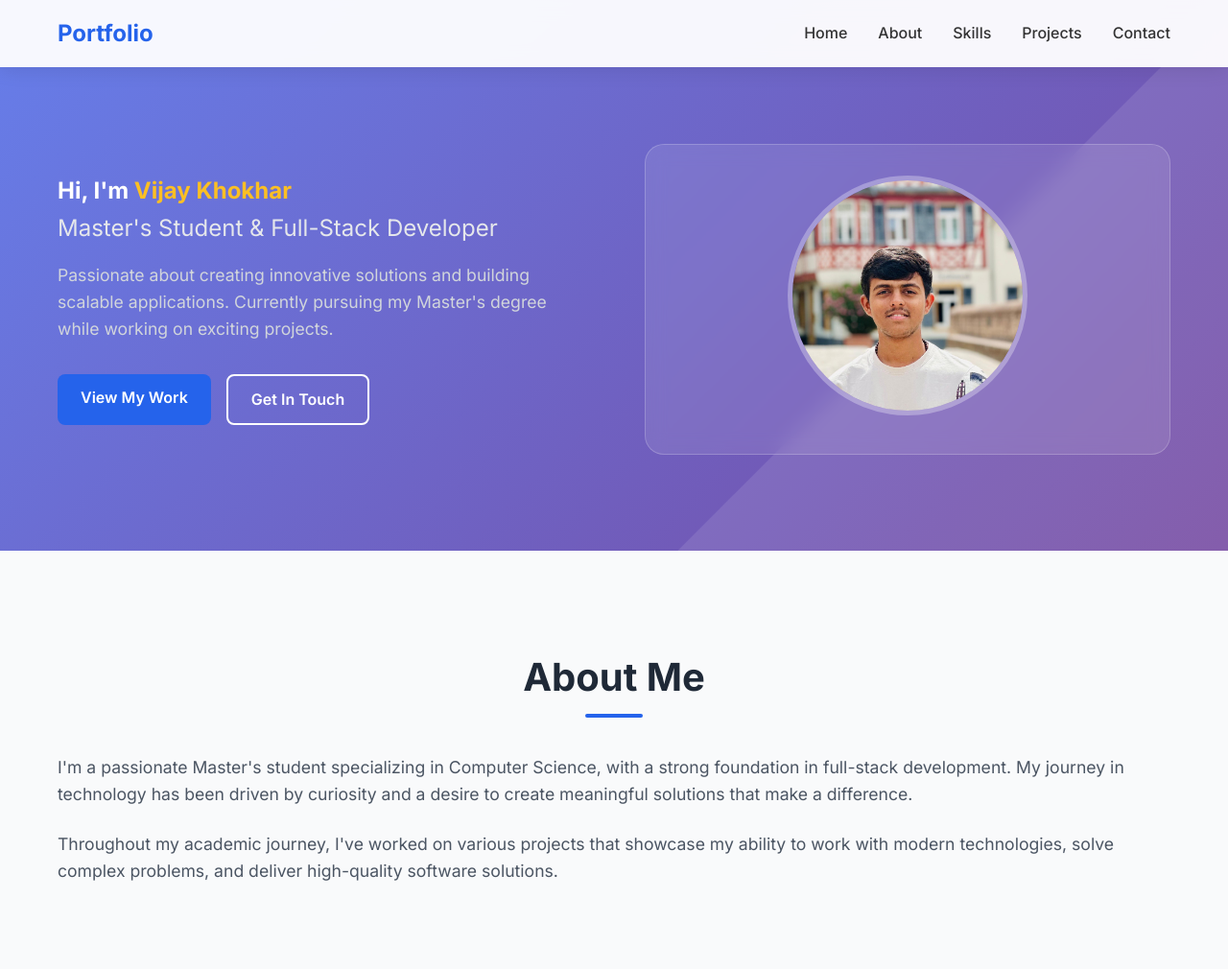
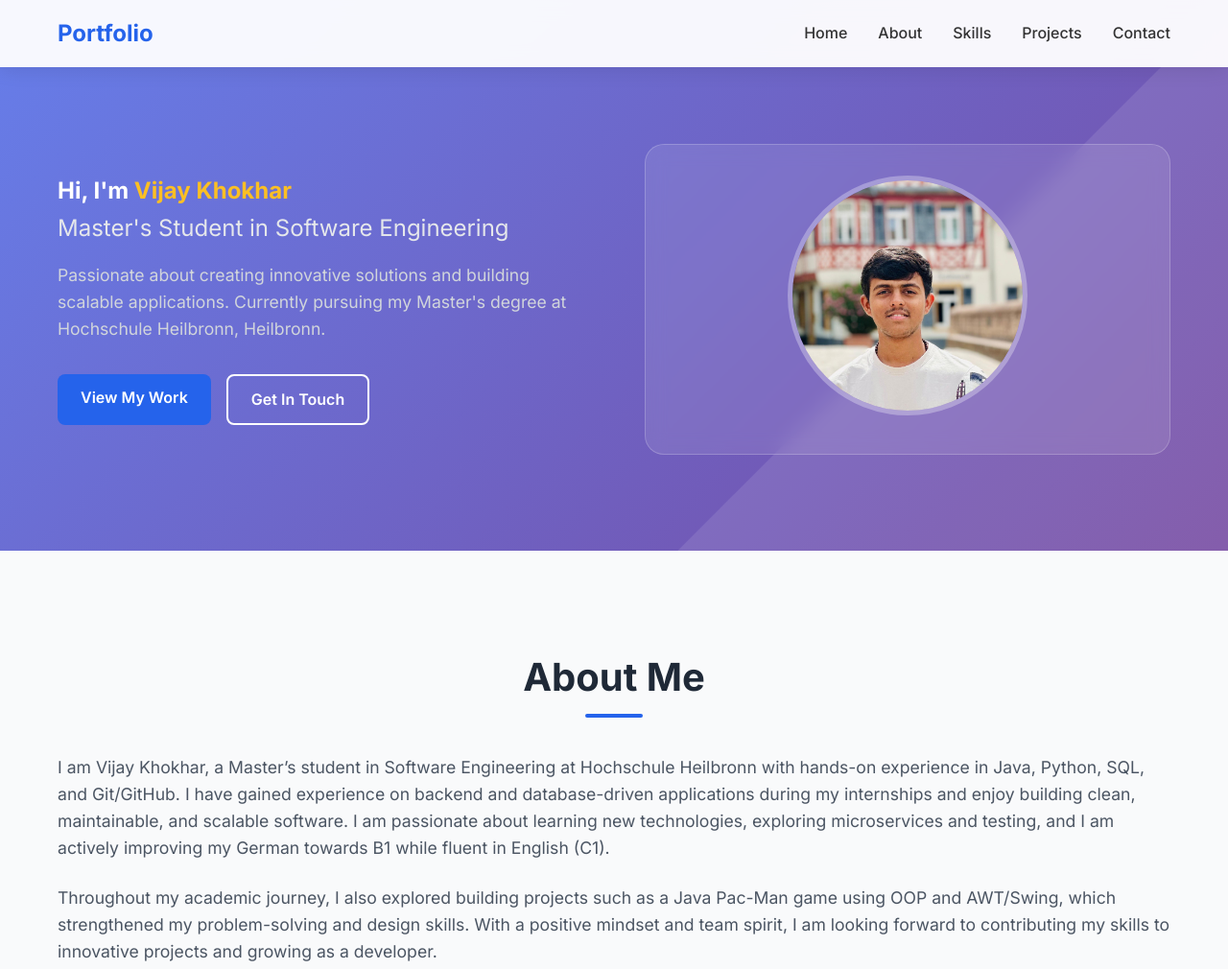
Before and after one commit to VijayKhokhar111/Portfolio, a plain HTML site: page index.html in a window 1280 px wide. Shown: the top 1010 px of the page at 96% size. Drawn offline with Linux system fonts and the light colour scheme.

Commit message:
Update index.html

```diff
--- a/index.html
+++ b/index.html
@@ -45,10 +45,9 @@
         <div class="hero-container">
             <div class="hero-content">
                 <h1 >Hi, I'm <span class="highlight">Vijay Khokhar</span></h1>
-                <p class="hero-subtitle">Master's Student & Full-Stack Developer</p>
+                <p class="hero-subtitle">Master's Student in Software Engineering</p>
                 <p class="hero-description">
-                    Passionate about creating innovative solutions and building scalable applications.
-                    Currently pursuing my Master's degree while working on exciting projects.
+                   Passionate about creating innovative solutions and building scalable applications. Currently pursuing my Master's degree at Hochschule Heilbronn, Heilbronn.
                 </p>
                 <div class="hero-buttons">
                     <a href="#projects" class="btn btn-primary">View My Work</a>
@@ -70,13 +69,14 @@
             <div class="about-content">
                 <div class="about-text">
                     <p>
-                        I'm a passionate Master's student specializing in Computer Science, with a strong foundation in
-                        full-stack development. My journey in technology has been driven by curiosity and a desire to
-                        create meaningful solutions that make a difference.
+                        I am Vijay Khokhar, a Master’s student in Software Engineering at Hochschule Heilbronn with hands-on experience in Java, Python, SQL, and Git/GitHub. I have gained experience on backend and database-driven applications during my internships and enjoy building clean, maintainable, and scalable software.
+                        I am passionate about learning new technologies, exploring microservices and testing,
+                        and I am actively improving my German towards B1 while fluent in English (C1).
                     </p>
                     <p>
-                        Throughout my academic journey, I've worked on various projects that showcase my ability to
-                        work with modern technologies, solve complex problems, and deliver high-quality software solutions.
+                        Throughout my academic journey, I also explored building projects such as a Java Pac-Man game using OOP
+                        and AWT/Swing, which strengthened my problem-solving and design skills. With a positive mindset and team spirit,
+                        I am looking forward to contributing my skills to innovative projects and growing as a developer.
                     </p>
 
                 </div>
```
